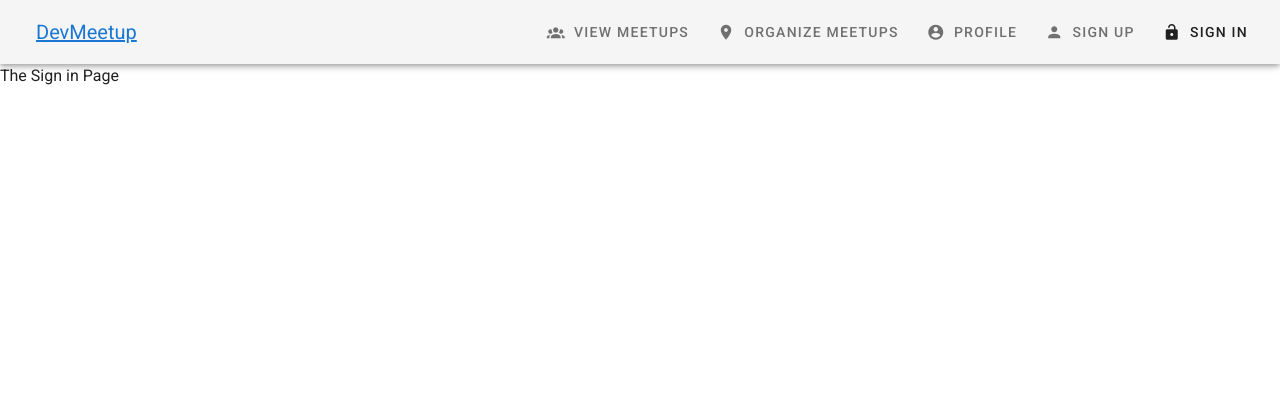
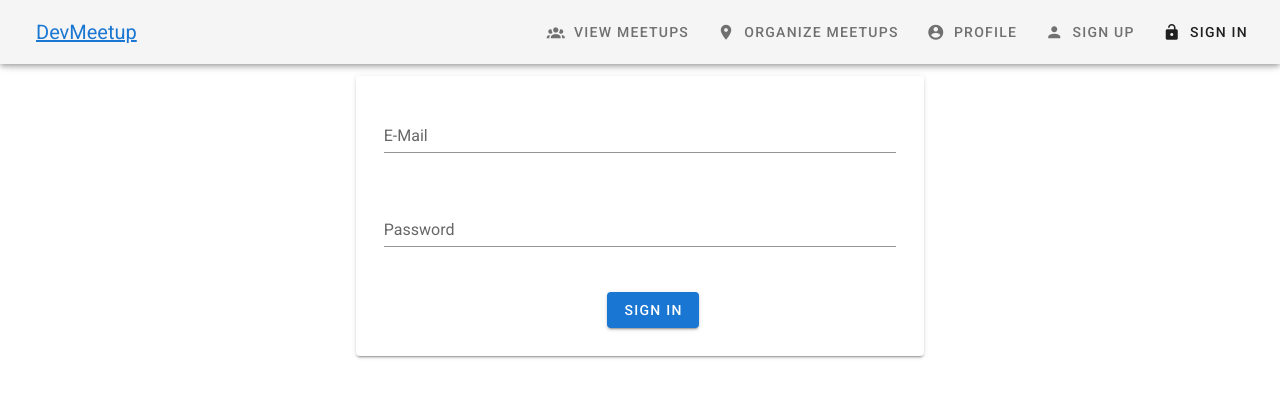
Before and after one commit to aditipatelpro/vue-firebase, a Vue app: page /signin in a window 1280 px wide. Shown: the top 398 px of the page. Built offline with nearby package versions, Linux system fonts and the light colour scheme.

Commit message:
Setup login with firebase

```diff
--- a/src/components/User/Signin.vue
+++ b/src/components/User/Signin.vue
@@ -1,5 +1,71 @@
 <template>
-  <div>
-    <p> The Sign in Page</p>
-  </div>
+  <v-container>
+    <v-row>
+      <v-col cols="12" sm ="6" offset-sm="3">
+        <v-card>
+          <v-card-text>
+            <v-container>
+              <form @submit.prevent="onSignin">
+                <v-row>
+                  <v-col cols="12">
+                    <v-text-field
+                      name="email"
+                      label="E-Mail"
+                      id="email"
+                      v-model="email"
+                      type="email"
+                      required></v-text-field>
+                  </v-col>
+                </v-row>
+                <v-row>
+                  <v-col cols="12">
+                    <v-text-field
+                      name="password"
+                      label="Password"
+                      id="password"
+                      v-model="password"
+                      type="password"
+                      required></v-text-field>
+                  </v-col>
+                </v-row>
+                <v-row>
+                  <v-col cols="12" offset="5">
+                    <v-btn type="submit" color="primary">Sign in</v-btn>
+                  </v-col>
+                </v-row>
+              </form>
+            </v-container>
+          </v-card-text>
+        </v-card>
+      </v-col>
+    </v-row>
+  </v-container>
 </template>
+
+<script>
+export default {
+  data () {
+    return {
+      email: '',
+      password: ''
+    }
+  },
+  computed: {
+    user () {
+      return this.$store.getters.user
+    }
+  },
+  watch: {
+    user (value) {
+      if (value !== null && value !== undefined) {
+        this.$router.push('/')
+      }
+    }
+  },
+  methods: {
+    onSignin () {
+      this.$store.dispatch('signUserIn', { email: this.email, password: this.password })
+    }
+  }
+}
+</script>
--- a/src/store/index.js
+++ b/src/store/index.js
@@ -83,6 +83,22 @@
             console.log(error)
           }
         )
+    },
+    signUserIn ({ commit }, payload) {
+      firebase.auth().signInWithEmailAndPassword(payload.email, payload.password)
+        .then(
+          user => {
+            const newUser = {
+              id: user.uid,
+              registeredMeetups: []
+            }
+            commit('setUser', newUser)
+          }
+        ).catch(
+          error => {
+            console.log(error)
+          }
+        )
     }
 
   },
@@ -103,6 +119,9 @@
       return state.loadedMeetups.sort((meetupA, meetupB) => {
         return meetupA.date > meetupB.date
       })
+    },
+    user (state) {
+      return state.user
     }
 
   }
```
